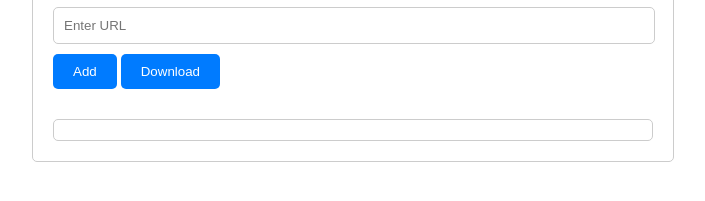
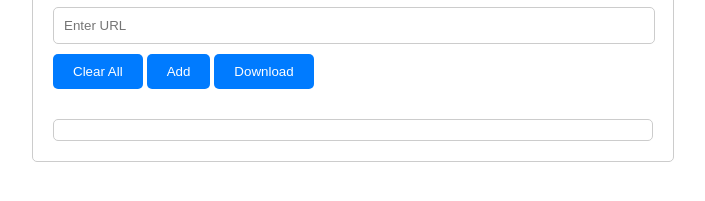
Before and after one commit to AshutoshGoswami24/List-Generater, a plain HTML site: page index.html in a window 1280 px wide. Shown: the part 147-348 px from the top of the page, without its empty margins (287-992 px from the left). Drawn offline with Linux system fonts and the light colour scheme.

Commit message:
Update index.html

```diff
--- a/index.html
+++ b/index.html
@@ -11,6 +11,7 @@
         <h1>File Name URL Tracker</h1>
         <input type="text" id="fileNameInput" placeholder="Enter File Name">
         <input type="text" id="urlInput" placeholder="Enter URL">
+        <button onclick="clearRecords()">Clear All</button>
         <button onclick="addEntry()">Add</button>
         <button onclick="downloadFile()">Download</button>
         <div id="fileList"></div>
```
